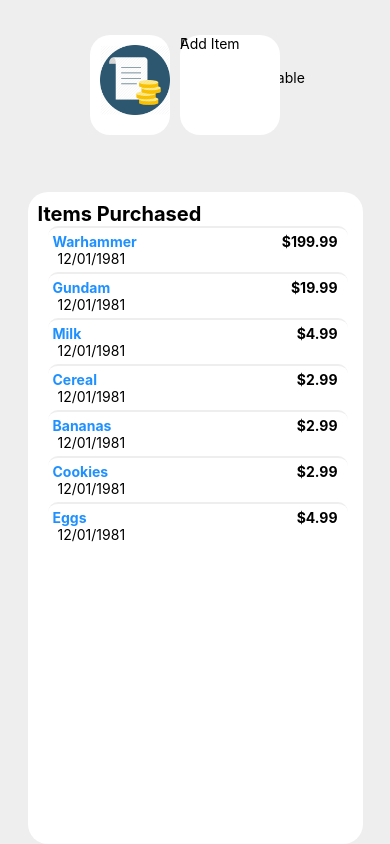
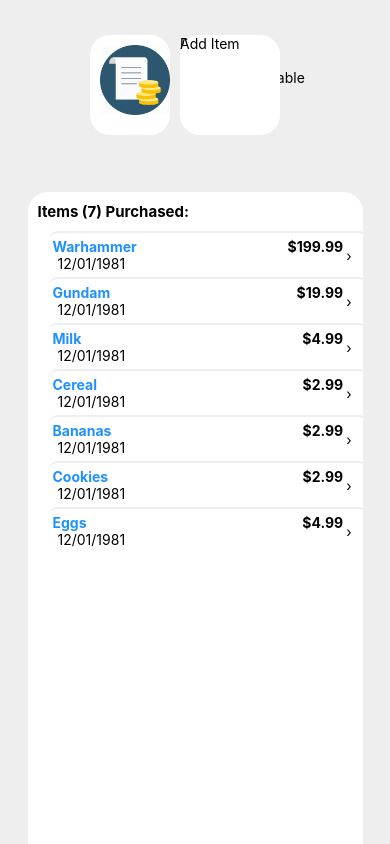
Before and after one commit to dtuyenng/simple-money-reactna, a React Native app: screen / in a window 390 px wide. Built offline with nearby package versions, Linux system fonts and the light colour scheme.

Commit message:
Container Arrangements
in listItem

```diff
--- a/components/DeleteItemButton.tsx
+++ b/components/DeleteItemButton.tsx
@@ -1,14 +1,28 @@
 import React from "react";
-import { View, Text, TouchableWithoutFeedback } from "react-native";
+import { StyleSheet, View, Text, TouchableWithoutFeedback } from "react-native";
+import { MaterialCommunityIcons } from "@expo/vector-icons";
 
 function DeleteItemButton({ onPress }: any) {
   return (
     <TouchableWithoutFeedback onPress={onPress}>
-      <View style={{ backgroundColor: "red", width: 40, height: 40 }}>
-        <Text>Remove Item</Text>
+      <View style={styles.container}>
+        <MaterialCommunityIcons name="trash-can" size={25} color={"white"} />
       </View>
     </TouchableWithoutFeedback>
   );
 }
 
+const styles = StyleSheet.create({
+  container: {
+    borderRadius: 5,
+    marginTop: 4,
+    backgroundColor: "red",
+    width: 45,
+    height: 40,
+    flexDirection: "row",
+    justifyContent: "center",
+    alignItems: "center",
+  },
+});
+
 export default DeleteItemButton;
--- a/components/ListItem.tsx
+++ b/components/ListItem.tsx
@@ -29,10 +29,19 @@ function ListItem({
         <TouchableOpacity onPress={onPress}>
           <View style={styles.itemContainer}>
             <View style={styles.innerContainer}>
-              <Text style={styles.itemName}>{itemName}</Text>
-              <Text style={styles.itemCost}>{itemCost}</Text>
+              <View style={styles.nameAndPrice_Container}>
+                <Text style={styles.itemName}>{itemName}</Text>
+                <Text style={styles.itemCost}>{itemCost}</Text>
+              </View>
+
+              <View style={styles.date_Container}>
+                <Text style={styles.purchaseDate}>{purchaseDate}</Text>
+              </View>
             </View>
-            <Text style={styles.purchaseDate}>{purchaseDate}</Text>
+
+            <View style={styles.chevron}>
+              <Text>›</Text>
+            </View>
           </View>
         </TouchableOpacity>
       </Swipeable>
@@ -42,17 +51,32 @@ function ListItem({
 
 const styles = StyleSheet.create({
   itemContainer: {
-    width: 300,
+    // backgroundColor: "green",
+    width: 320,
     marginLeft: 20,
     paddingRight: 10,
     padding: 5,
     borderRadius: 10,
-    flexDirection: "column",
+    flexDirection: "row",
     borderTopWidth: 2,
     borderTopColor: "#eeeeee",
+    alignItems: "center",
+  },
+  nameAndPrice_Container: {
+    // backgroundColor: "white",
+    flexDirection: "row",
+    justifyContent: "space-between",
+  },
+  chevron: {
+    // backgroundColor: "red",
+    marginLeft: 3,
+  },
+  date_Container: {
+    //backgroundColor: "yellow",
   },
   innerContainer: {
-    flexDirection: "row",
+    flex: 0.98,
+    flexDirection: "column",
     justifyContent: "space-between",
   },
   purchaseDate: {
@@ -68,3 +92,82 @@ const styles = StyleSheet.create({
 });
 
 export default ListItem;
+
+// import {
+//   StyleSheet,
+//   Text,
+//   TouchableHighlight,
+//   TouchableOpacity,
+//   View,
+// } from "react-native";
+// import Swipeable from "react-native-gesture-handler/Swipeable";
+// import { GestureHandlerRootView } from "react-native-gesture-handler";
+
+// interface Props {
+//   itemName: string;
+//   itemCost: string;
+//   purchaseDate: string;
+//   onPress: any;
+//   renderRightActions: any;
+// }
+
+// function ListItem({
+//   itemName,
+//   itemCost,
+//   purchaseDate,
+//   onPress,
+//   renderRightActions,
+// }: Props) {
+//   return (
+//     <GestureHandlerRootView>
+//       <Swipeable renderRightActions={renderRightActions}>
+//         <TouchableOpacity onPress={onPress}>
+
+//           <View style={styles.itemContainer}>
+//             <View style={styles.innerContainer}>
+//               <Text style={styles.itemName}>{itemName}</Text>
+//               <Text style={styles.itemCost}>{itemCost}</Text>
+//             </View>
+//             <Text style={styles.purchaseDate}>{purchaseDate}</Text>
+//           </View>
+
+//         </TouchableOpacity>
+//       </Swipeable>
+//     </GestureHandlerRootView>
+//   );
+// }
+
+// const styles = StyleSheet.create({
+//   itemContainer: {
+//     width: 300,
+//     marginLeft: 20,
+//     paddingRight: 10,
+//     padding: 5,
+//     borderRadius: 10,
+//     flexDirection: "column",
+//     borderTopWidth: 2,
+//     borderTopColor: "#eeeeee",
+//   },
+//   nameAndPrice_Container: {
+
+//   },
+//   dateContainer: {
+
+//   },
+//   innerContainer: {
+//     flexDirection: "row",
+//     justifyContent: "space-between",
+//   },
+//   purchaseDate: {
+//     marginLeft: 5,
+//   },
+//   itemName: {
+//     fontWeight: "bold",
+//     color: "dodgerblue",
+//   },
+//   itemCost: {
+//     fontWeight: "bold",
+//   },
+// });
+
+// export default ListItem;
--- a/components/PurchasedItemView.tsx
+++ b/components/PurchasedItemView.tsx
@@ -27,7 +27,7 @@ function PurchasedItemView({ purchasedItems }: Props) {
 
   return (
     <View style={styles.container}>
-      <Text style={styles.title}>Items Purchased</Text>
+      <Text style={styles.title}>Items ({items.length}) Purchased: </Text>
 
       <FlatList
         data={items}
@@ -51,7 +51,8 @@ function PurchasedItemView({ purchasedItems }: Props) {
 const styles = StyleSheet.create({
   container: {
     backgroundColor: "white",
-    borderRadius: 20,
+    borderTopLeftRadius: 20,
+    borderTopRightRadius: 20,
     width: 335,
     marginTop: 10,
     flex: 1,
@@ -59,9 +60,10 @@ const styles = StyleSheet.create({
     shadowColor: "black",
   },
   title: {
-    fontSize: 20,
+    fontSize: 15,
     marginLeft: 10,
     marginTop: 10,
+    marginBottom: 10,
     fontWeight: "bold",
   },
 });
```
Also changed, not shown: components/purchasedItems.tsx (+30 -0 lines).
